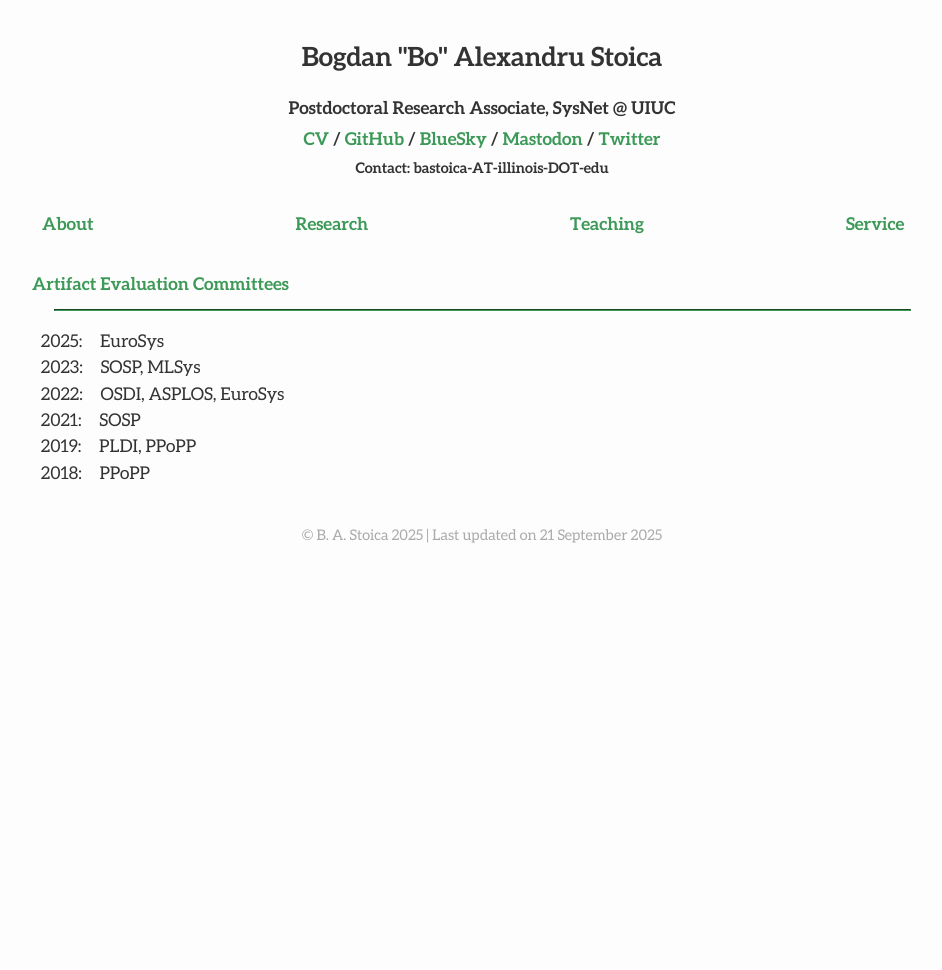
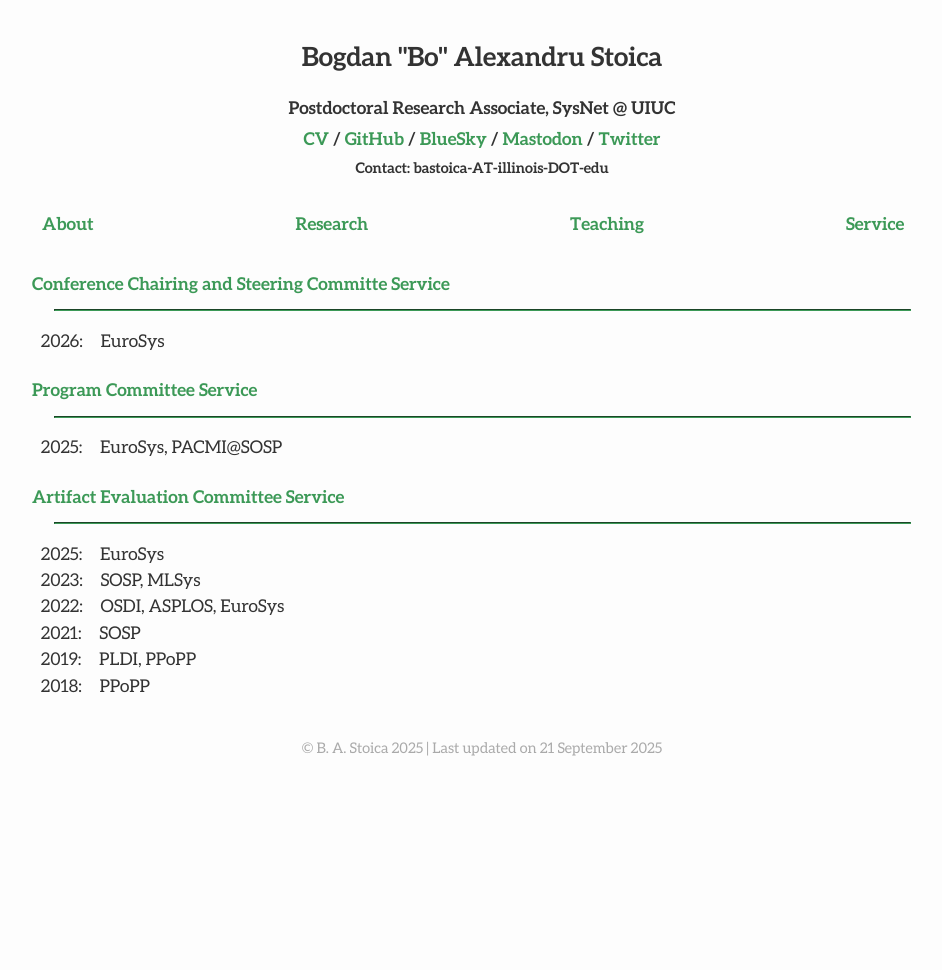
Before and after one commit to bastoica/bastoica.github.io, a Jekyll site: the page built from service.md, in a window 1280 px wide. Shown: the whole page, without its empty margins (158-1100 px from the left). Built offline with Jekyll 4.4.1, drawn with Linux system fonts in a browser that asks for light colours; nearby versions of some CDN libraries.

Commit message:
updated committee service

```diff
--- a/service.md
+++ b/service.md
@@ -4,7 +4,17 @@ permalink: /service/
 published: true
 ---
 
-<h4 class="news-style" style="margin-top: 20px">Artifact Evaluation Committees</h4>
+<h4 class="news-style" style="margin-top: 20px">Conference Chairing and Steering Committe Service</h4>
+<hr class="news-style" style="width: 95%; ">
+
+&ensp;2026:&emsp;EuroSys
+
+<h4 class="news-style" style="margin-top: 20px">Program Committee Service</h4>
+<hr class="news-style" style="width: 95%; ">
+
+&ensp;2025:&emsp;EuroSys, PACMI@SOSP
+
+<h4 class="news-style" style="margin-top: 20px">Artifact Evaluation Committee Service</h4>
 <hr class="news-style" style="width: 95%; ">
 
 &ensp;2025:&emsp;EuroSys
```
